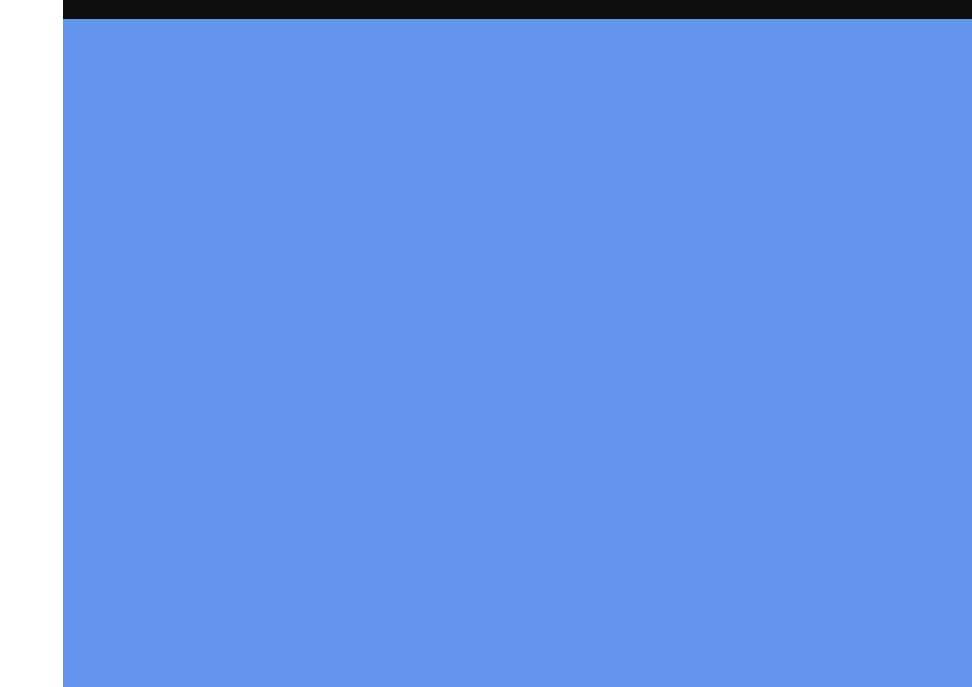
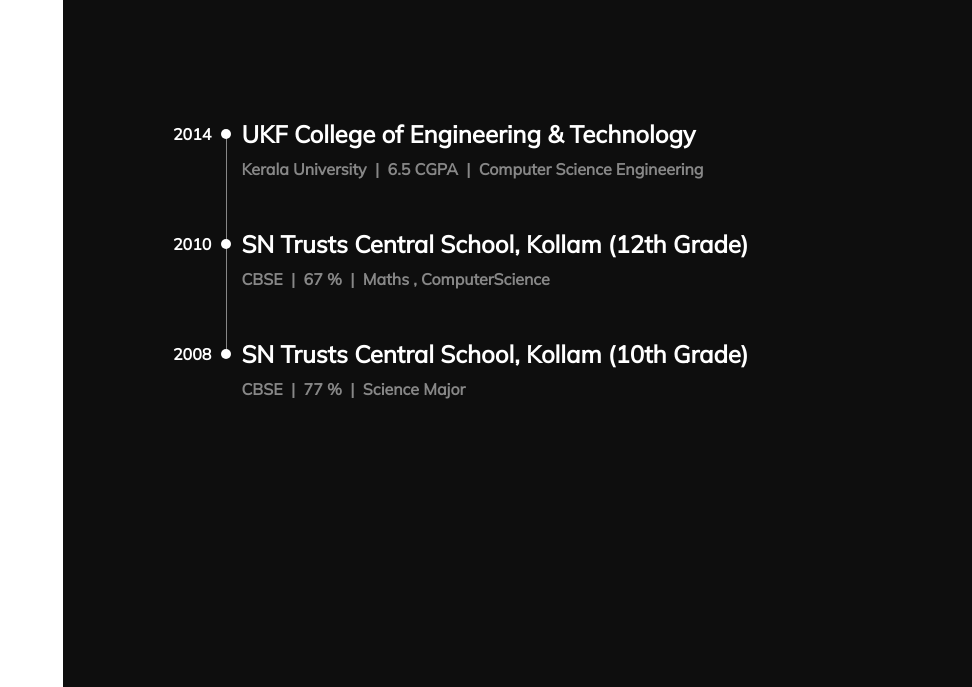
Before and after one commit to ravanar-sk/ravanar-sk, a plain HTML site: page index.html in a window 1280 px wide. Shown: the part 3033-3720 px from the top of the page, without its empty margins (308-1280 px from the left). Drawn offline with Linux system fonts and the light colour scheme.

Commit message:
Education Details

```diff
--- a/app/css/about-me-page.css
+++ b/app/css/about-me-page.css
@@ -38,7 +38,7 @@
     width: 100%;
     height: 100%;
      position: absolute;
-      background-color: white;
+      background-color: black;
        opacity: 0.0;
         align-items: center;
          justify-content: center;
@@ -61,7 +61,7 @@
     width: 100%;
     height: 100%;
      position: absolute;
-      background-color: white;
+      background-color: black;
        opacity: 0.5;
         align-items: center;
          justify-content: center;
@@ -83,6 +83,7 @@
 .about-me-image-overlay-text {
     width: min-content;
     white-space: nowrap;
+    color: white;
 }
 
 .about-me-personal-details-title {
--- /dev/null
+++ b/app/css/education.css
@@ -0,0 +1,129 @@
+.education-separator {
+    background-color: wheat;
+    height: 1px;
+    opacity: 0.3;
+}
+
+.education-details-container {
+    margin-left: 30px;
+}
+
+.education-text-content {
+    color: white;
+}
+
+/******************************/
+
+#education-container {
+    padding-top: 100px;
+}
+
+.education-item-container {
+    display: flex;
+    flex-direction: column;
+    position: relative;
+}
+
+.education-item-main-container {
+    display: flex;
+    flex-direction: row;
+    align-items: stretch;
+}
+
+.education-item-graduation-year {
+    color: white;
+    flex: 0.15;
+    text-align: right;
+    margin: 0;
+    align-self: center;
+}
+
+.education-item-main-title {
+    color: white;
+    flex: 1;
+    margin: 0;
+    align-self: center;
+}
+
+.education-item-circle-indicator-container {
+    width: 30px;
+    display: flex;
+    align-items: center;
+    justify-content: center;
+    position: relative;
+}
+
+.education-item-circle-indicator {
+    width: 10px;
+    height: 10px;
+    border-radius: 5px;
+    z-index: 1;
+    background-color: white;
+}
+
+.education-item-circle-bg-line {
+    position: absolute;
+    width: 1px;
+    z-index: 0;
+    background-color: white;
+    opacity: 0.5;
+}
+
+.education-item-circle-bg-line-top-aligned {
+    height: 50%;
+    top: 0;
+}
+
+.education-item-circle-bg-line-bottom-aligned {
+    height: 50%;
+    bottom: 0;
+}
+
+.education-item-circle-bg-line-full-height {
+    height: 100%;
+    bottom: 0;
+    top: 0;
+}
+
+.education-item-sub-container {
+    display: flex;
+    flex-direction: row;
+    align-items: stretch;
+}
+
+.education-item-bg-line-container {
+    width: 30px;
+    display: flex;
+    justify-content: center;
+}
+
+.education-item-bg-line {
+    width: 1px;
+    height: 100%;
+    background-color: white;
+    opacity: 0.5;
+    position: relative;
+}
+
+.education-item-sub-title {
+    color: white;
+    opacity: 0.5;
+    flex: 1;
+    margin: 0;
+    align-self: center;
+    margin-top: 10px;
+}
+
+.education-item-sub-title-with-bottom-margin {
+    color: white;
+    opacity: 0.5;
+    flex: 1;
+    margin: 0;
+    align-self: center;
+    margin-top: 10px;
+    margin-bottom: 50px;
+}
+
+h2, h4 {
+    white-space: pre;
+}
--- a/app/resources/json/user-data.js
+++ b/app/resources/json/user-data.js
@@ -69,22 +69,25 @@
             "endYear": "2014",
             "graduationYear": "2014",
             "marksWithUnit": "6.5 CGPA",
+            "subjects":"Computer Science Engineering"
         },
         {
             "university": "CBSE",
-            "institutionName": "SN Trusts Central School, Kollam",
+            "institutionName": "SN Trusts Central School, Kollam (12th Grade)",
             "startYear": "1998",
             "endYear": "2010",
             "graduationYear": "2010",
             "marksWithUnit": "67 %",
+            "subjects":"Maths , ComputerScience"
         },
         {
             "university": "CBSE",
-            "institutionName": "SN Trusts Central School, Kollam",
+            "institutionName": "SN Trusts Central School, Kollam (10th Grade)",
             "startYear": "1998",
             "endYear": "2008",
             "graduationYear": "2008",
             "marksWithUnit": "77 %",
+            "subjects":"Science Major"
         },
     ]
 
--- /dev/null
+++ b/app/scripts/education.js
@@ -0,0 +1,108 @@
+document.addEventListener('DOMContentLoaded', domContentLoaded)
+function domContentLoaded() {
+
+    //  Adding project data
+
+    addingEducationData()
+}
+
+function addingEducationData() {
+
+    const educationMainContainer = document.getElementById('education-container')
+
+    const arrayEducationElements = userData.education.map((educationData, index) => {
+
+        if (index == 0) {
+            return createEducationElement(educationData, true, false)
+        } else if (index == (userData.education.length - 1)) {
+            return createEducationElement(educationData, false, true)
+        } else {
+            return createEducationElement(educationData)
+        }
+
+    })
+
+    for (let index = 0; index < arrayEducationElements.length; index++) {
+        let educationElement = arrayEducationElements[index]
+        educationMainContainer.appendChild(educationElement)
+    }
+}
+
+function createEducationElement(educationData, isFirst = false, isLast = false) {
+
+    const educationItemContainer = document.createElement('div')
+    educationItemContainer.className = "education-item-container"
+
+    const educationItemMainContainer = document.createElement('div')
+    educationItemMainContainer.className = "education-item-main-container"
+
+    const educationItemGraduationYear = document.createElement('h4')
+    educationItemGraduationYear.className = "education-item-graduation-year"
+
+    const educationItemMainTitle = document.createElement('h2')
+    educationItemMainTitle.className = "education-item-main-title"
+
+    const educationItemCircleIndicatorContainer = document.createElement('div')
+    educationItemCircleIndicatorContainer.className = "education-item-circle-indicator-container"
+
+    const educationItemCircleIndicator = document.createElement('div')
+    educationItemCircleIndicator.className = "education-item-circle-indicator"
+
+    const educationItemCircleBGLine = document.createElement('div')
+    if (isFirst) {
+        educationItemCircleBGLine.className = "education-item-circle-bg-line education-item-circle-bg-line-bottom-aligned"
+    } else if (isLast) {
+        educationItemCircleBGLine.className = "education-item-circle-bg-line education-item-circle-bg-line-top-aligned"
+    } else {
+        educationItemCircleBGLine.className = "education-item-circle-bg-line education-item-circle-bg-line-full-height"
+    }
+
+
+    educationItemMainContainer.appendChild(educationItemGraduationYear)
+    educationItemMainContainer.appendChild(educationItemCircleIndicatorContainer)
+    educationItemMainContainer.appendChild(educationItemMainTitle)
+
+    educationItemCircleIndicatorContainer.appendChild(educationItemCircleBGLine)
+    educationItemCircleIndicatorContainer.appendChild(educationItemCircleIndicator)
+
+    educationItemContainer.appendChild(educationItemMainContainer)
+
+    educationItemGraduationYear.innerText = educationData.graduationYear
+    educationItemMainTitle.innerText = educationData.institutionName
+
+
+
+    const educationItemSubContainer = document.createElement('div')
+    educationItemSubContainer.className = "education-item-sub-container"
+
+    const educationItemBGLineContainer = document.createElement('div')
+    educationItemBGLineContainer.className = "education-item-bg-line-container"
+
+    const educationItemBGLine = document.createElement('div')
+    educationItemBGLine.className = "education-item-bg-line"
+
+    const educationItemGraduationYearDummy = document.createElement('h4')
+    educationItemGraduationYearDummy.className = "education-item-graduation-year"
+
+    const educationItemSubTitle = document.createElement('h4')
+
+    if (isLast) {
+        educationItemSubTitle.className = "education-item-sub-title"
+    } else {
+        educationItemSubTitle.className = "education-item-sub-title-with-bottom-margin"
+    }
+
+    educationItemSubContainer.appendChild(educationItemGraduationYearDummy)
+    educationItemSubContainer.appendChild(educationItemBGLineContainer)
+    educationItemSubContainer.appendChild(educationItemSubTitle)
+
+    if (!isLast) {
+        educationItemBGLineContainer.appendChild(educationItemBGLine)
+    }
+
+    educationItemContainer.appendChild(educationItemSubContainer)
+
+    educationItemSubTitle.innerText = `${educationData.university}  |  ${educationData.marksWithUnit}  |  ${educationData.subjects}`
+
+    return educationItemContainer
+}
--- a/index.html
+++ b/index.html
@@ -8,6 +8,7 @@
     <link rel="stylesheet" type="text/css" href="./app/css/home-page.css">
     <link rel="stylesheet" type="text/css" href="./app/css/about-me-page.css">
     <link rel="stylesheet" type="text/css" href="./app/css/projects-page.css">
+    <link rel="stylesheet" type="text/css" href="./app/css/education.css">
     <link rel="stylesheet" type="text/css" href="./app/css/commonStyles.css">
     <!-- <link rel="stylesheet" type="text/css" href="./app/css/app-font.css"> -->
     <link rel="stylesheet" href="https://fonts.googleapis.com/css?family=Mulish">
@@ -171,7 +172,30 @@
         </div>
 
         <!-- education -->
-        <div id="education-container" class="details-container" style="background-color: cornflowerblue;"></div>
+        <div id="education-container" class="details-container">
+
+            <!-- <div style="display: flex; flex-direction: column; position: relative;">
+
+                <div style="display: flex; flex-direction: row; align-items: stretch;">
+                    <h4 style="color: white; flex: 0.15; text-align: right;  margin: 0; align-self: center;">2014</h4>
+                    <div style="width: 30px; display: flex; align-items: center; justify-content: center; position: relative;">
+                        <div style="position: absolute; width: 1px; height: 50%; bottom: 0; z-index: 0; background-color: white;"></div>
+                        <div style="width: 10px; height: 10px; border-radius: 5px; z-index: 1; background-color: white;"> </div>
+                    </div>
+                    <h2 style="color: white; flex: 1;margin: 0; align-self: center;">B.Tech</h2>
+                </div>
+
+                <div style="display: flex; flex-direction: row; align-items: stretch;">
+                    <h4 style="color: white; flex: 0.15; text-align: right; margin: 0;"></h4>
+                    <div style=" width: 30px;  display: flex; justify-content: center;">
+                        <div style="width: 1px; height: 100%; background-color: white; position: relative;"></div>
+                    </div>
+                    <h4 style="color: white; flex: 1; margin: 0; margin-top: 10px;">Kerala University - 6.5 CGPA</h4>
+                </div>
+
+            </div> -->
+
+        </div>
 
         <!-- work -->
         <div id="work-container" class="details-container" style="background-color: darkolivegreen;"></div>
@@ -484,10 +508,12 @@
     </div>
     <script type="text/javascript" src="./app/resources/json/user-data.js"></script>
     <script type="text/javascript" src="./app/resources/json/projects.js"></script>
+    <script type="text/javascript" src="./app/resources/json/work-data.js"></script>
     <script src="./app/scripts/index.js"></script>
     <script src="./app/scripts/home-page.js"></script>
     <script src="./app/scripts/about-me-page.js"></script>
     <script src="./app/scripts/projects-page.js"></script>
+    <script src="./app/scripts/education.js"></script>
 </body>
 
 </html>
```
Also changed, not shown: app/resources/images/icons/iconEducation.png (deleted), app/resources/images/icons/iconGallary.png (deleted), app/resources/images/icons/iconHobbies.png (deleted), app/resources/images/icons/iconProjects.png (deleted), app/resources/images/icons/iconUser.png (deleted), app/resources/images/icons/iconWork.png (deleted).
